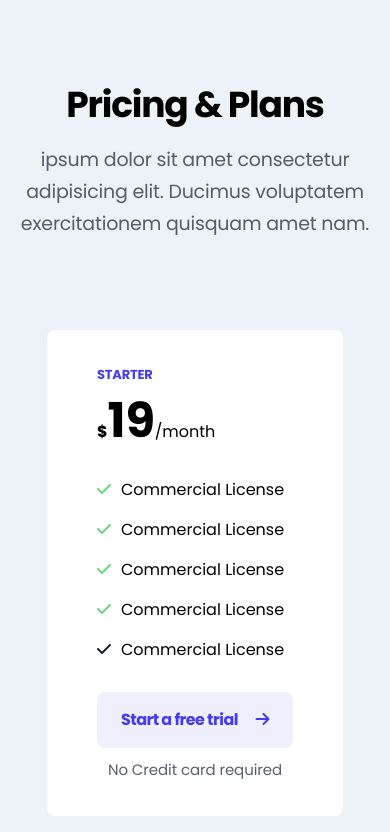
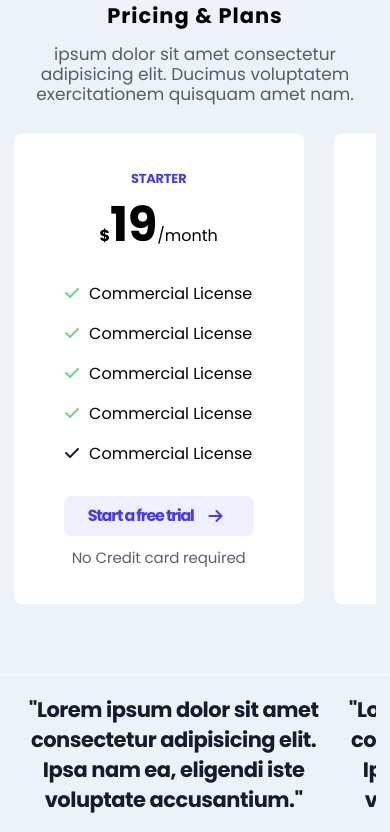
Before and after one commit to ctnylmz/landing-page, a plain HTML site: page index.html in a window 390 px wide. Shown: the part 2569-3401 px from the top of the page. Drawn offline with Linux system fonts and the light colour scheme.

Commit message:
Mobile Design Done

```diff
--- a/Assets/css/style.css
+++ b/Assets/css/style.css
@@ -21,7 +21,7 @@ body {
 .container {
     max-width: 1110px;
     margin: 0 auto;
-    width: 95%;
+    width: 93%;
 }
 
 /* Header */
@@ -530,15 +530,12 @@ main #price .price-wrapper {
     gap: 30px;
 }
 
-main #price .price-wrapper .price-card {
-    background-color: white;
-    padding: 20px 40px;
-}
 
 main #price .price-wrapper .price-card {
     background-color: white;
     padding: 35px 50px;
     border-radius: 8px;
+
 }
 
 main #price .price-wrapper .price-card .title {
@@ -563,11 +560,12 @@ main #price .price-wrapper .price-card .price span {
 main #price .price-wrapper .price-card .list ul {
     list-style: none;
     margin-bottom: 30px;
+
 }
 
 main #price .price-wrapper .price-card .list ul li {
     display: flex;
-    align-items: center;
+    justify-content: center;
     gap: 10px;
     margin-bottom: 15px;
 }
@@ -630,17 +628,61 @@ main #price .price-wrapper .price-card .footer p {
 
 @media (max-width:768px) {
 
+    main #price {
+        padding: 40px 0 50px 0;
+        background-color: var(--bg-light);
+    }
+
+
     main #price .price-wrapper {
-        flex-direction: column;
+        overflow-x: auto;
+        padding-bottom: 20px;
+        padding-right: 20px;
     }
+
+    main #price .price-content {
+        text-align: center;
+        margin-bottom: 0px;
+    }
+
+    main #price .price-content .title {
+        font-size: 21px;
+        font-weight: bold;
+        letter-spacing: 1px;
+        line-height: 26px;
+        margin-bottom: 15px;
+    }
+
+    main #price .price-content .description {
+        font-size: 17px;
+        letter-spacing: 0px;
+        line-height: 20px;
+        margin-bottom: 30px;
+    }
+
+    main #price .price-wrapper .price-card {
+        min-width: 190px;
+        text-align: center;
+    }
+
+
+    main #price .price-wrapper .price-card .btn a {
+        letter-spacing: -1.2px;
+        line-height: 0px;
+        font-weight: bold;
+        display: flex;
+        align-items: center;
+    }
+
+
+
 }
-
 
 
 /* Comment */
 
 main #comment {
-    padding: 0px 0 130px 0;
+    padding: 0px 0 90px 0;
     background-color: var(--bg-light);
 }
 
@@ -674,9 +716,33 @@ main #comment .comment-wrapper .card .name {
 }
 
 @media (max-width:768px) {
+    main #comment {
+        border-top: 1px solid white;
+        padding-top: 20px;
+        padding-bottom: 30px;
+    }
+
 
     main #comment .comment-wrapper {
-        flex-direction: column;
+        overflow-x: auto;
+        padding-bottom: 40px;
+        gap: 20px;
+        padding-right: 50px;
+        padding-left: 10px;
+    }
+
+    main #comment .comment-wrapper .card {
+        min-width: 300px;
+        text-align: center;
+    }
+
+    main #comment .comment-wrapper .card .title {
+        font-size: 21px;
+        margin-bottom: 20px;
+        letter-spacing: -0.5px;
+        line-height: 30px;
+        color: var(--bg-dark);
+        -webkit-line-clamp: none;
     }
 }
 
@@ -687,7 +753,6 @@ main #comment .comment-wrapper .card .name {
 footer #footer-header {
     padding: 60px 0 70px 0;
     background-color: var(--bg-dark);
-
 }
 
 footer #footer-header .footer-header-wrapper {
@@ -731,10 +796,8 @@ footer #footer-footer .footer-footer-wrapper {
     display: flex;
     justify-content: space-between;
     align-items: center;
-    border-top: 1px solid var(--bg-light);
     padding: 20px 0;
     flex-wrap: wrap;
-
 }
 
 footer #footer-footer .footer-footer-wrapper .title {
@@ -761,3 +824,16 @@ footer #footer-footer .footer-footer-wrapper ul li a:hover {
     text-decoration: none;
     color: var(--primary);
 }
+
+@media (max-width:768px) {
+    footer #footer-header {
+        padding: 70px 0 30px 0;
+    }
+
+    footer #footer-footer .footer-footer-wrapper {
+        justify-content: center;
+        gap: 20px;
+        text-align: center;
+    }
+
+}
```
